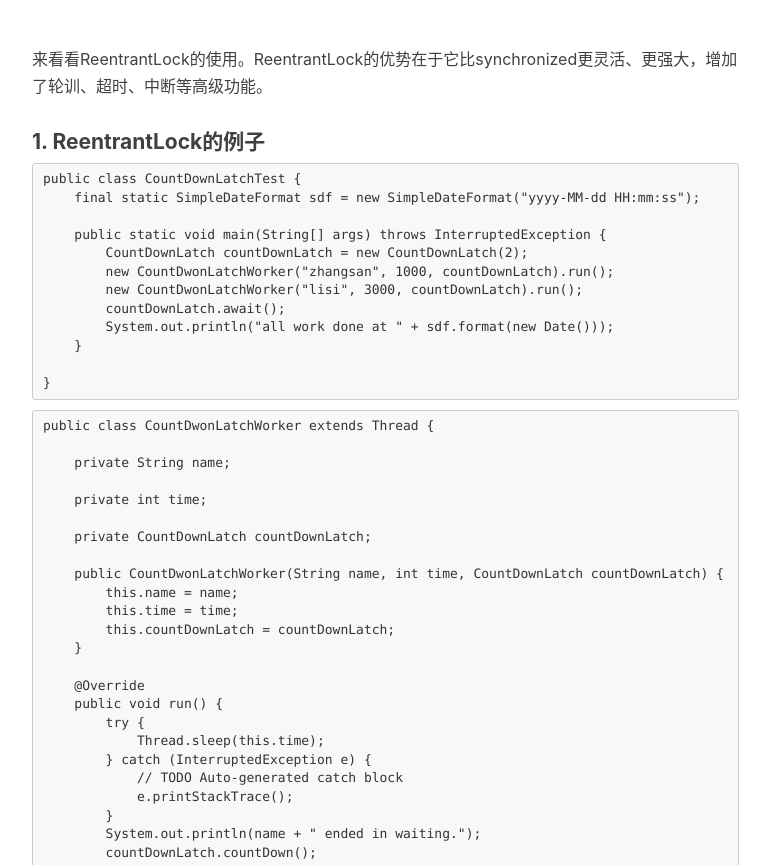
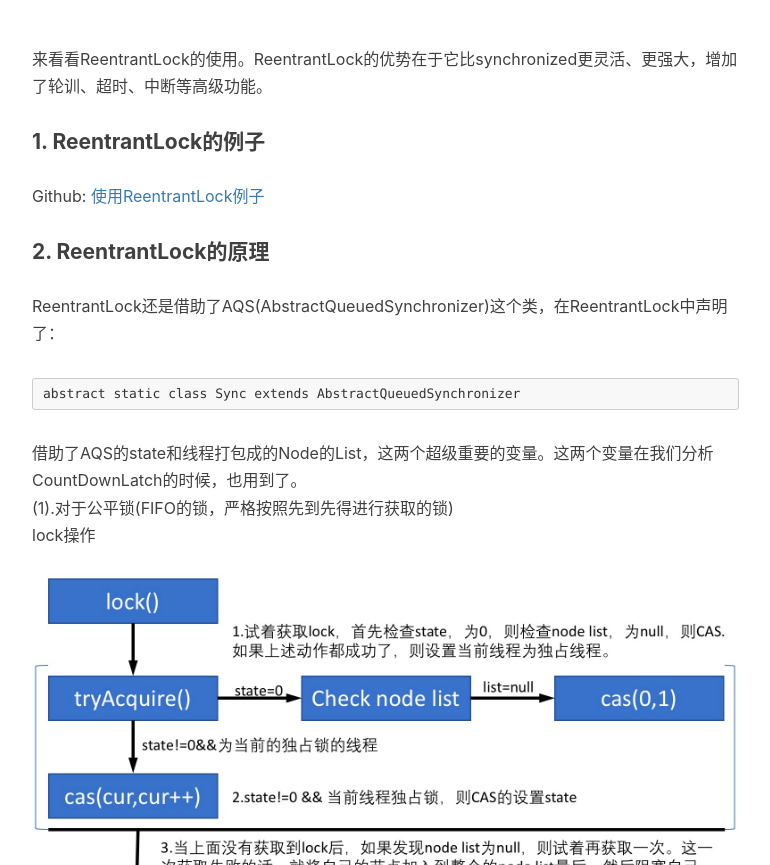
Before and after one commit to baiscjava/basicjava.github.io, a Jekyll site: the page built from _posts/2017-06-26-ReentrantLock的使用和原理.md, in a window 1280 px wide and 1400 px high, cut to the strip 461-1326 px from the top of the window. Shown: the whole strip, without its empty margins (233-1003 px from the left). Built offline with Jekyll 4.4.1, drawn with Linux system fonts in a browser that asks for light colours; nearby versions of some CDN libraries; comment, search, counter and statistics services are not loaded; some of the changed text lies outside the part shown.

Commit message:
Update 2017-06-26-ReentrantLock的使用和原理.md

````diff
--- a/_posts/2017-06-26-ReentrantLock的使用和原理.md
+++ b/_posts/2017-06-26-ReentrantLock的使用和原理.md
@@ -11,50 +11,7 @@ tags:
 
 来看看ReentrantLock的使用。ReentrantLock的优势在于它比synchronized更灵活、更强大，增加了轮训、超时、中断等高级功能。<br>
 
-#### 1. ReentrantLock的例子
-```
-public class CountDownLatchTest {
-    final static SimpleDateFormat sdf = new SimpleDateFormat("yyyy-MM-dd HH:mm:ss");
-
-    public static void main(String[] args) throws InterruptedException {
-        CountDownLatch countDownLatch = new CountDownLatch(2);
-        new CountDwonLatchWorker("zhangsan", 1000, countDownLatch).run();
-        new CountDwonLatchWorker("lisi", 3000, countDownLatch).run();
-        countDownLatch.await();
-        System.out.println("all work done at " + sdf.format(new Date()));
-    }
-
-}
-```
-
-```
-public class CountDwonLatchWorker extends Thread {
-
-    private String name;
-
-    private int time;
-
-    private CountDownLatch countDownLatch;
-
-    public CountDwonLatchWorker(String name, int time, CountDownLatch countDownLatch) {
-        this.name = name;
-        this.time = time;
-        this.countDownLatch = countDownLatch;
-    }
-
-    @Override
-    public void run() {
-        try {
-            Thread.sleep(this.time);
-        } catch (InterruptedException e) {
-            // TODO Auto-generated catch block
-            e.printStackTrace();
-        }
-        System.out.println(name + " ended in waiting.");
-        countDownLatch.countDown();
-    }
-}
-```
+#### 1. ReentrantLock的例子<br>
 Github: [使用ReentrantLock例子](https://github.com/yinhaomin/common-test/tree/master/common-test-service/src/main/java/com/baidu/common/test/service/cocurrency)<br>
 
 #### 2. ReentrantLock的原理<br>
````
